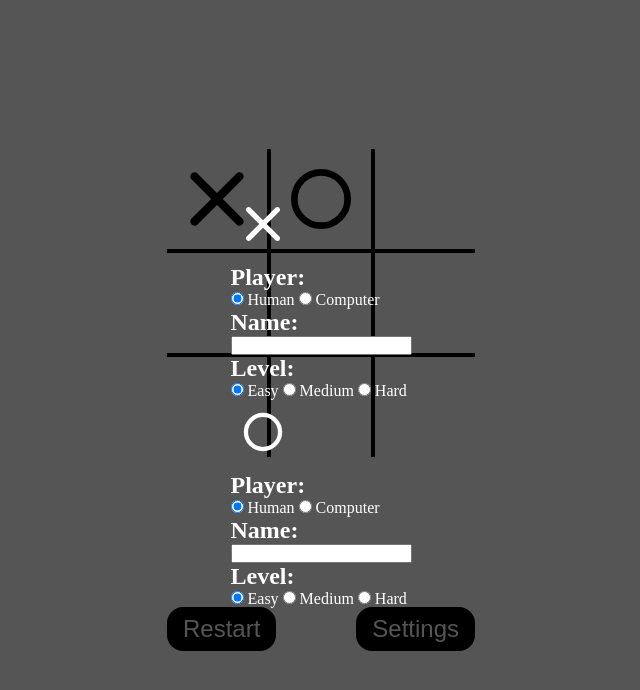
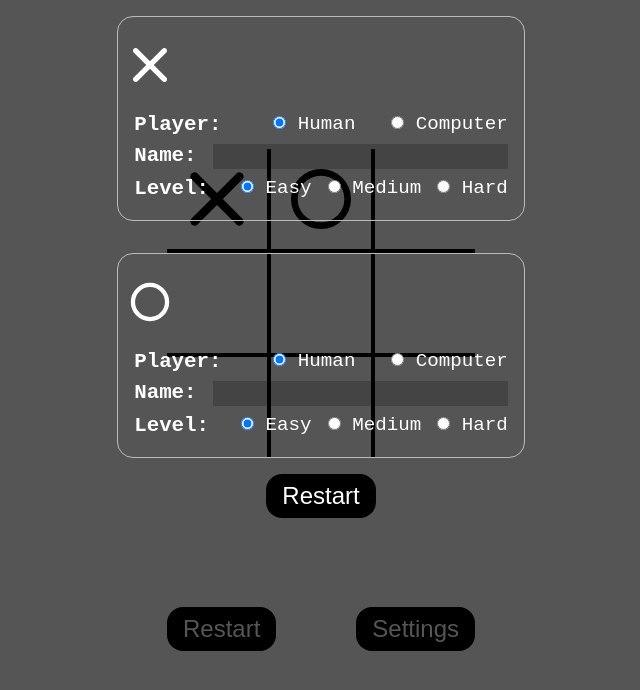
Before and after one commit to namasSinjali/tic-tac-toe, a plain HTML site: page index.html in a window 1280 px wide. Shown: the whole page, without its empty margins (319-959 px from the left). Drawn offline with Linux system fonts and the light colour scheme.

Commit message:
Added styling and restart button in settings scree

```diff
--- a/index.html
+++ b/index.html
@@ -31,7 +31,7 @@
     </div>
 
     <div class="screen settings-screen">
-        <div class="x">
+        <div class="x human">
             <h1><svg width="150" height="150" viewBox="0 0 150 150" fill="none" xmlns="http://www.w3.org/2000/svg">
                 <path d="M45.6682 36.6954L75.0008 66.025L104.333 36.7842C105.501 35.5959 107.113 34.9516 108.778 35.0067C112.121 35.2227 114.784 37.8854 115 41.2281C115.016 42.8333 114.373 44.3753 113.222 45.4943L83.8005 75.0017L113.222 104.509C114.373 105.628 115.016 107.17 115 108.775C114.784 112.118 112.121 114.781 108.778 114.997C107.113 115.052 105.501 114.407 104.333 113.219L75.0008 83.9784L45.7571 113.219C44.5892 114.407 42.9776 115.052 41.3128 114.997C37.904 114.819 35.1796 112.095 35.0019 108.686C34.9859 107.081 35.6285 105.539 36.7796 104.42L66.201 75.0017L36.6907 45.4943C35.5716 44.3602 34.9619 42.8208 35.0019 41.2281C35.2178 37.8854 37.8809 35.2227 41.2239 35.0067C42.8754 34.9285 44.4852 35.5399 45.6682 36.6954Z" fill="#ffffff"/>
                 </svg></h1>
@@ -71,7 +71,7 @@
 
         </div>
 
-        <div class="o">
+        <div class="o human">
             <h1>
                 <svg width="150" height="150" viewBox="0 0 150 150" fill="none" xmlns="http://www.w3.org/2000/svg">
                 <path d="M75 115C97.0914 115 115 97.0914 115 75C115 52.9086 97.0914 35 75 35C52.9086 35 35 52.9086 35 75C35 97.0914 52.9086 115 75 115Z" stroke="#ffffff" stroke-width="10" stroke-linecap="round" stroke-linejoin="round"/>
@@ -106,12 +106,14 @@
                     <span>Medium</span>
                 </label>
                 <label>
-                    <input type="radio" name="0-level" value="hard">
+                    <input type="radio" name="o-level" value="hard">
                     <span>Hard</span>
                 </label>
             </div>
 
         </div>
+
+        <button class="restart">Restart</button>
     </div>
     <script src="sctipt.js"></script>
 </body>
--- a/style.css
+++ b/style.css
@@ -10,6 +10,7 @@ body{
     align-items: center;
     width: 100vw;
     height: 100vh;
+    font-family:'Courier New', Courier, monospace;
 }
 .gameboard{
     display: grid;
@@ -93,7 +94,53 @@ button:hover{
     margin-bottom: .5em;
 }
 
+.settings-screen{
+    font-size: 1.2rem;
+    justify-content: flex-start;
+}
+.settings-screen>div{
+    border: 1px solid #bbb;
+    border-radius: 1rem;
+    padding: 1rem;
+    margin: 1rem;
+    display: flex;
+    flex-flow: column nowrap;
+    justify-content: space-evenly;
+    flex: 2rem 0 0;
+    min-width: 20rem;
+}
+.settings-screen h1{
+    margin: 0 0 0 -1rem;
+}
 .settings-screen h1 svg{
     width: 4rem;
     height: 4rem;
 }
+.settings-screen .selector{
+    display: flex;
+    justify-content: space-between;
+    margin: .25rem 0;
+}
+.settings-screen h2{
+    font-size: 1.3rem;
+    margin-right: 1rem;
+}
+.settings-screen .selector label{
+    margin-left: 1rem;
+}
+.settings-screen .selector input[type="text"]{
+    flex: 5rem 1 0;
+    background-color: #00000033;
+    color: white;
+    padding: .1rem 0 .1rem 1rem;
+}
+.settings-screen .selector input[type="text"]:focus{
+    background-color: #000000;
+}
+input{
+    box-shadow: none;
+    border: none;
+    outline: none;
+    font-family: inherit;
+    font-size: inherit;
+}
```
